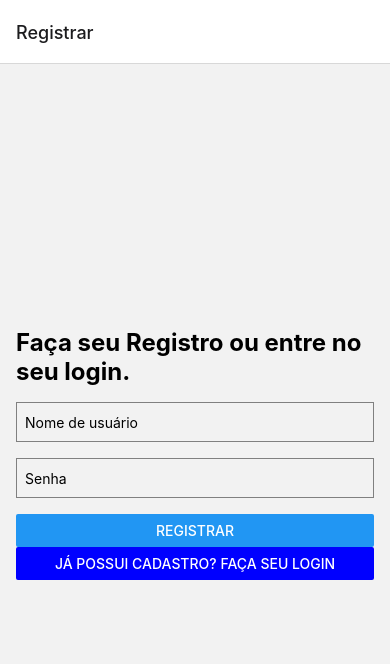
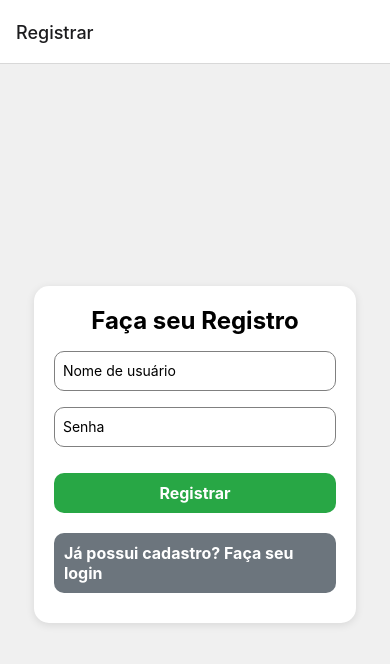
Before and after one commit to eugiomarques/NavegacaoTelas-ReactNative, a React Native app in the folder AppNavigation/: screen /Registrar in a window 390 px wide. Shown: the top 664 px of the page. Built offline with nearby package versions, Linux system fonts and the light colour scheme.

Commit message:
Estilização página Registro

```diff
--- a/AppNavigation/src/pages/Registrar/index.js
+++ b/AppNavigation/src/pages/Registrar/index.js
@@ -1,5 +1,5 @@
 import React, { useState, useEffect } from 'react';
-import { View, Text, TextInput, Button, StyleSheet } from 'react-native';
+import { View, Text, TextInput, TouchableOpacity, StyleSheet } from 'react-native';
 import AsyncStorage from '@react-native-async-storage/async-storage';
 import bcrypt from 'bcryptjs';
 
@@ -60,7 +60,8 @@ export default function Registrar({ navigation }) {
 
     return (
         <View style={styles.container}>
-            <Text style={styles.title}>Faça seu Registro ou entre no seu login.</Text>
+            <View style={styles.formContainer}>
+                <Text style={styles.title}>Faça seu Registro</Text>
                 <TextInput
                     style={styles.input}
                     placeholder="Nome de usuário"
@@ -74,8 +75,13 @@ export default function Registrar({ navigation }) {
                     onChangeText={setPassword}
                     secureTextEntry
                 />
-            <Button title="Registrar" onPress={handleRegister} />
-            <Button title="Já possui cadastro? Faça seu login" onPress={() => navigation.navigate('Login')} color="blue" />
+                <TouchableOpacity style={styles.button} onPress={handleRegister}>
+                    <Text style={styles.buttonText}>Registrar</Text>
+                </TouchableOpacity>
+                <TouchableOpacity style={[styles.button, styles.loginButton]} onPress={() => navigation.navigate('Login')}>
+                    <Text style={[styles.buttonText, styles.loginButtonText]}>Já possui cadastro? Faça seu login</Text>
+                </TouchableOpacity>
+            </View>
         </View>
     );
 }
@@ -84,18 +90,51 @@ const styles = StyleSheet.create({
     container: {
         flex: 1,
         justifyContent: 'center',
+        alignItems: 'center',
+        backgroundColor: '#f0f0f0',
         padding: 16,
+    },
+    formContainer: {
+        width: '90%',
+        backgroundColor: '#ffffff',
+        padding: 20,
+        borderRadius: 15,
+        elevation: 3, // Sombra no Android
+        shadowColor: '#000', // Sombra no iOS
+        shadowOffset: { width: 0, height: 2 },
+        shadowOpacity: 0.1,
+        shadowRadius: 8,
     },
     title: {
         fontSize: 24,
         fontWeight: 'bold',
         marginBottom: 16,
+        textAlign: 'center',
     },
     input: {
         height: 40,
         borderColor: 'gray',
         borderWidth: 1,
+        borderRadius: 10,
         marginBottom: 16,
         paddingLeft: 8,
     },
+    button: {
+        backgroundColor: '#28a745', // Alterado para verde
+        padding: 10,
+        borderRadius: 10,
+        alignItems: 'center',
+        marginVertical: 10,
+    },
+    buttonText: {
+        color: '#fff',
+        fontSize: 16,
+        fontWeight: 'bold',
+    },
+    loginButton: {
+        backgroundColor: '#6c757d',
+    },
+    loginButtonText: {
+        color: '#fff',
+    },
 });
```
Lines whose indentation alone changed are shown as unchanged.
